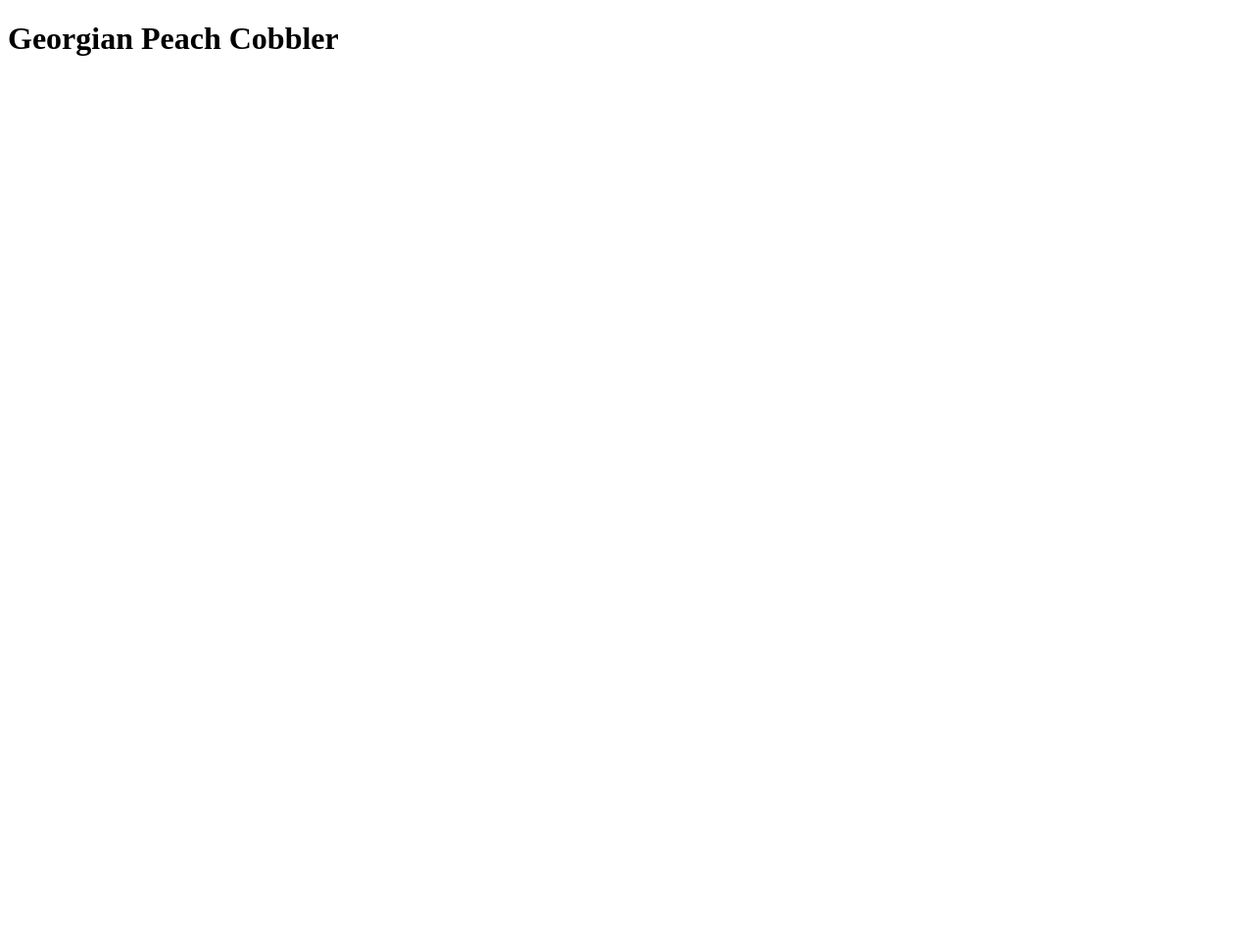
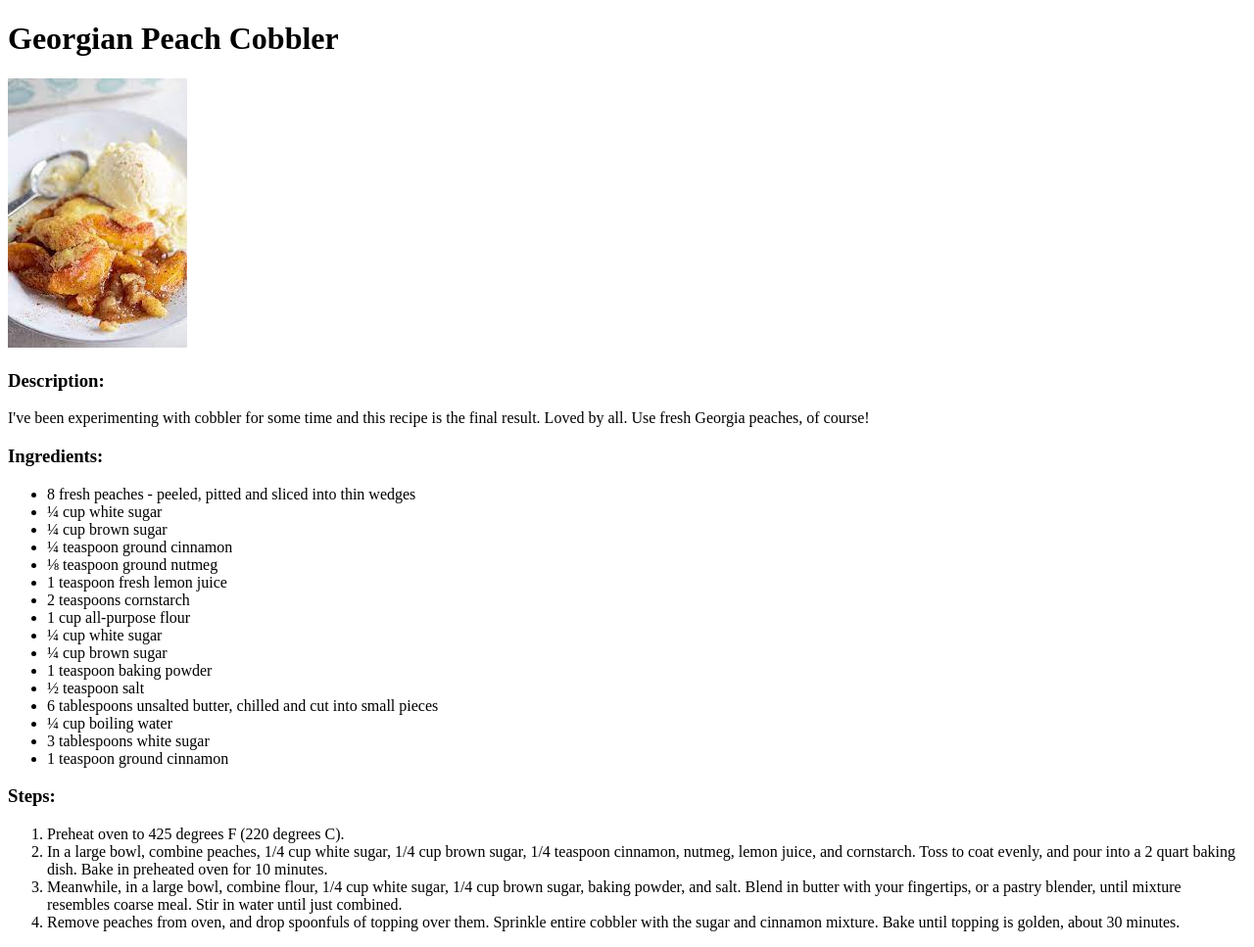
Before and after one commit to ikenna-porter/odin-recipes, a plain HTML site: page recipes/cobbler.html in a window 1280 px wide. Shown: the whole page at 98% size. Before the commit the page ends 800 px from the top, so only its background shows below. Drawn offline with Linux system fonts and the light colour scheme.

Commit message:
Crostini and Cobbler description, ingredients and steps added

```diff
--- a/recipes/cobbler.html
+++ b/recipes/cobbler.html
@@ -1,12 +1,50 @@
 <!DOCTYPE html>
 <html lang="en">
+
 <head>
     <meta charset="UTF-8">
     <meta http-equiv="X-UA-Compatible" content="IE=edge">
     <meta name="viewport" content="width=device-width, initial-scale=1.0">
     <title>Document</title>
 </head>
+
 <body>
     <h1>Georgian Peach Cobbler</h1>
+    <img src="../img/cobbler.jpeg">
+    <h3>Description:</h3>
+    <p>I've been experimenting with cobbler for some time and this recipe is the final result. Loved by all. Use fresh
+        Georgia peaches, of course!</p>
+    <h3>Ingredients:</h3>
+    <ul>
+        <li>8 fresh peaches - peeled, pitted and sliced into thin wedges</li>
+        <li>¼ cup white sugar</li>
+        <li>¼ cup brown sugar</li>
+        <li>¼ teaspoon ground cinnamon</li>
+        <li>⅛ teaspoon ground nutmeg</li>
+        <li>1 teaspoon fresh lemon juice</li>
+        <li>2 teaspoons cornstarch</li>
+        <li>1 cup all-purpose flour</li>
+        <li>¼ cup white sugar</li>
+        <li>¼ cup brown sugar</li>
+        <li>1 teaspoon baking powder</li>
+        <li>½ teaspoon salt</li>
+        <li>6 tablespoons unsalted butter, chilled and cut into small pieces</li>
+        <li>¼ cup boiling water</li>
+        <li>3 tablespoons white sugar</li>
+        <li>1 teaspoon ground cinnamon</li>
+    </ul>
+    <h3>Steps:</h3>
+    <ol>
+        <li>Preheat oven to 425 degrees F (220 degrees C).</li>
+        <li>In a large bowl, combine peaches, 1/4 cup white sugar, 1/4 cup brown sugar, 1/4 teaspoon cinnamon, nutmeg,
+            lemon juice, and cornstarch. Toss to coat evenly, and pour into a 2 quart baking dish. Bake in preheated
+            oven for 10 minutes.</li>
+        <li>Meanwhile, in a large bowl, combine flour, 1/4 cup white sugar, 1/4 cup brown sugar, baking powder, and
+            salt. Blend in butter with your fingertips, or a pastry blender, until mixture resembles coarse meal. Stir
+            in water until just combined.</li>
+        <li>Remove peaches from oven, and drop spoonfuls of topping over them. Sprinkle entire cobbler with the sugar
+            and cinnamon mixture. Bake until topping is golden, about 30 minutes.</li>
+    </ol>
 </body>
+
 </html>
```
Also changed, not shown: recipes/crostini.html (+25 -0 lines), img/cobbler.jpeg (added), img/crostini.jpg (added).
